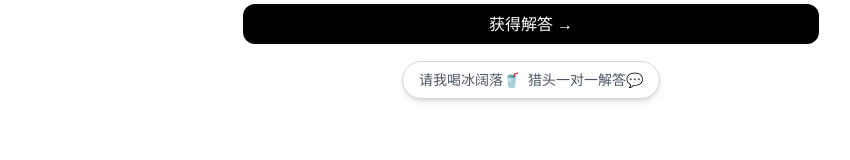
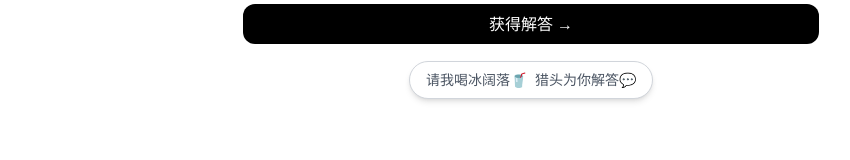
Before and after one commit to tiwentichat/benben-wenan, a Next.js app: page / in a window 1280 px wide. Shown: the part 478-638 px from the top of the page, without its empty margins (109-959 px from the left). Built offline with nearby package versions, Linux system fonts and the light colour scheme.

Commit message:
Update index.tsx

```diff
--- a/pages/index.tsx
+++ b/pages/index.tsx
@@ -187,7 +187,7 @@ const Home: NextPage = () => {
             rel="noopener noreferrer"
           >
             <p>请我喝冰阔落🥤</p>
-            <p>猎头一对一解答💬</p>
+            <p>猎头为你解答💬</p>
           </a>
 
 
```
